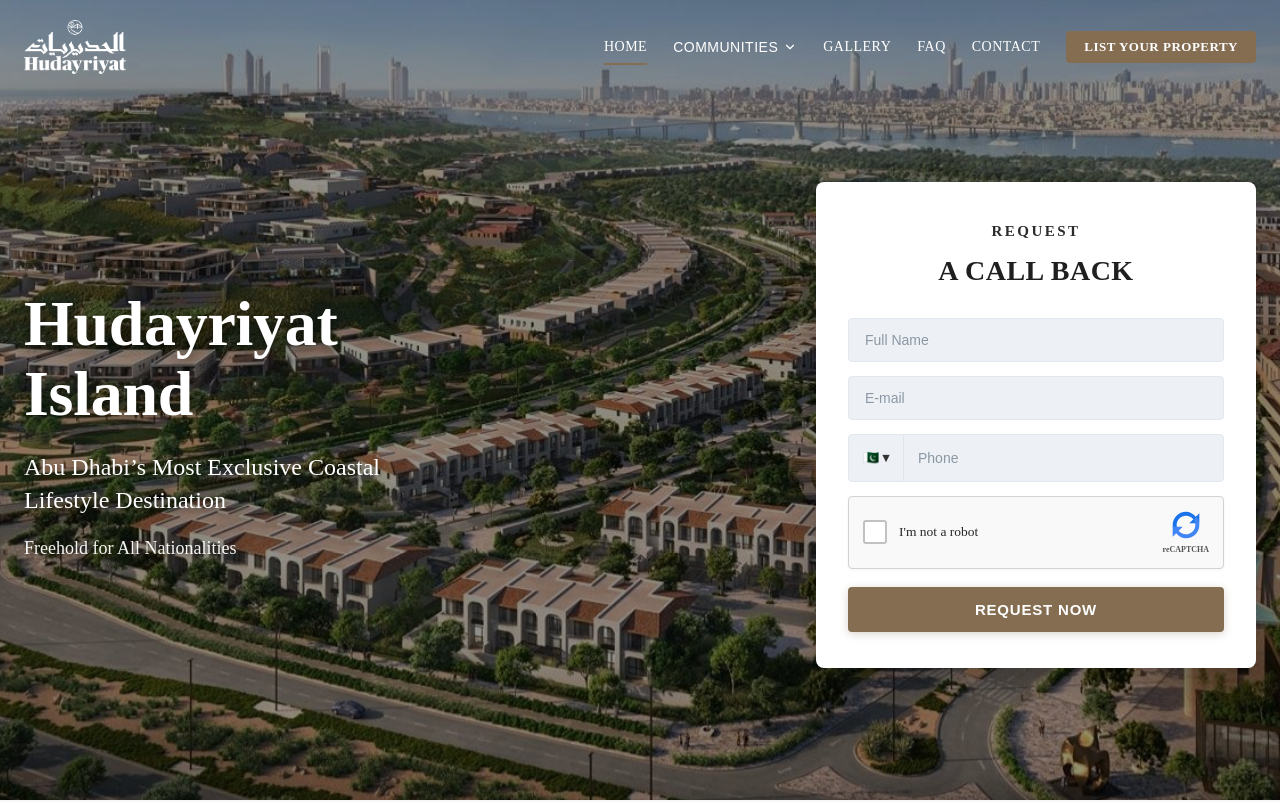
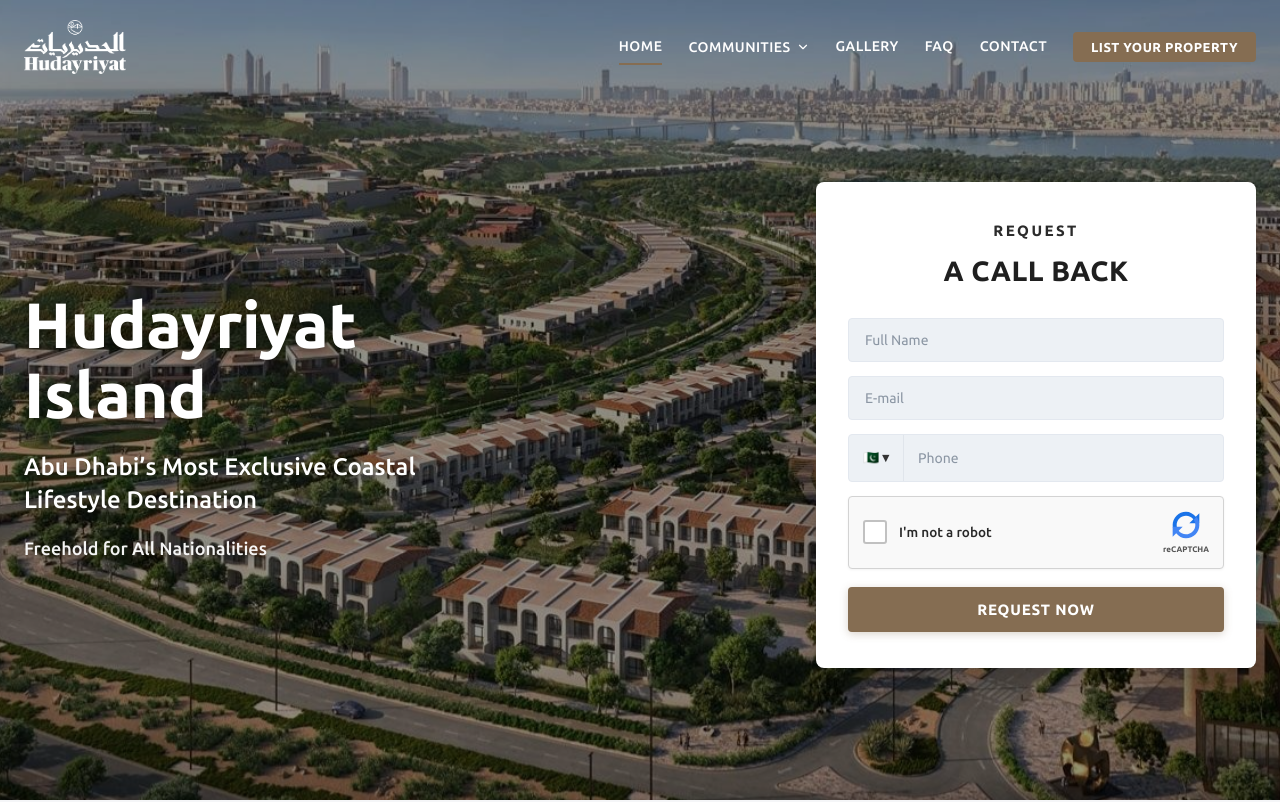
Before and after one commit to bisma794/hudayriyat-island, a Next.js app: page / in a window 1280 px wide. Shown: the top 802 px of the page. Built offline with nearby package versions, Linux system fonts and the light colour scheme.

Commit message:
Fix Ubuntu font loading globally with Google Fonts CDN and strict CSS font-family rules

```diff
--- a/src/app/globals.css
+++ b/src/app/globals.css
@@ -1,3 +1,5 @@
+@import url('https://fonts.googleapis.com/css2?family=Ubuntu:ital,wght@0,300;0,400;0,500;0,700;1,300;1,400;1,500;1,700&display=swap');
+
 :root {
   --font-color-default: #313131;
   --color-default: #313131;
@@ -8,17 +10,19 @@
   --color-muted: #777777;
   --color-light-bg: #f8f9fa;
   --color-border: #e9ecef;
-  --font-family: var(--font-ubuntu), 'Ubuntu', -apple-system, BlinkMacSystemFont, "Segoe UI", Roboto, sans-serif;
-  --font-heading: var(--font-ubuntu), 'Ubuntu', -apple-system, BlinkMacSystemFont, "Segoe UI", Roboto, sans-serif;
-  --font-jakarta: var(--font-ubuntu), 'Ubuntu', sans-serif;
-  --font-inter: var(--font-ubuntu), 'Ubuntu', sans-serif;
+  --font-ubuntu: 'Ubuntu', -apple-system, BlinkMacSystemFont, "Segoe UI", Roboto, sans-serif;
+  --font-family: 'Ubuntu', -apple-system, BlinkMacSystemFont, "Segoe UI", Roboto, sans-serif;
+  --font-heading: 'Ubuntu', -apple-system, BlinkMacSystemFont, "Segoe UI", Roboto, sans-serif;
+  --font-jakarta: 'Ubuntu', -apple-system, BlinkMacSystemFont, "Segoe UI", Roboto, sans-serif;
+  --font-inter: 'Ubuntu', -apple-system, BlinkMacSystemFont, "Segoe UI", Roboto, sans-serif;
   scroll-behavior: smooth;
 }
 
-* {
+*, *::before, *::after {
   box-sizing: border-box;
   margin: 0;
   padding: 0;
+  font-family: inherit;
 }
 
 html,
@@ -27,15 +31,15 @@
   overflow-x: hidden;
   color: var(--color-default);
   background-color: #ffffff;
-  font-family: var(--font-family);
-  font-size: 16.5px;
+  font-family: 'Ubuntu', var(--font-ubuntu), -apple-system, BlinkMacSystemFont, "Segoe UI", Roboto, sans-serif !important;
+  font-size: 16px;
   line-height: 1.65;
   -webkit-font-smoothing: antialiased;
 }
 
 /* Clear Headings Hierarchy & Size Differentiation */
 h1, h2, h3, h4, h5, h6 {
-  font-family: var(--font-heading);
+  font-family: 'Ubuntu', var(--font-heading), -apple-system, BlinkMacSystemFont, "Segoe UI", Roboto, sans-serif !important;
   color: #1a1a1a;
   letter-spacing: -0.3px;
 }
--- a/src/app/layout.tsx
+++ b/src/app/layout.tsx
@@ -227,19 +227,25 @@
   children: React.ReactNode;
 }) {
   return (
-    <html lang="en" suppressHydrationWarning>
+    <html lang="en" className={`${ubuntu.variable} ${ubuntu.className}`} suppressHydrationWarning>
       <head>
         <meta name="robots" content="noindex, nofollow" />
         <meta name="googlebot" content="noindex, nofollow" />
         <link rel="icon" type="image/png" href="/images/logo.png" />
         <link rel="shortcut icon" href="/images/logo.png" />
         <link rel="apple-touch-icon" href="/images/logo.png" />
+        <link rel="preconnect" href="https://fonts.googleapis.com" />
+        <link rel="preconnect" href="https://fonts.gstatic.com" crossOrigin="anonymous" />
+        <link
+          href="https://fonts.googleapis.com/css2?family=Ubuntu:ital,wght@0,300;0,400;0,500;0,700;1,300;1,400;1,500;1,700&display=swap"
+          rel="stylesheet"
+        />
         <script
           type="application/ld+json"
           dangerouslySetInnerHTML={{ __html: JSON.stringify(jsonLdData) }}
         />
       </head>
-      <body className={ubuntu.variable} suppressHydrationWarning>{children}</body>
+      <body className={`${ubuntu.variable} ${ubuntu.className}`} suppressHydrationWarning>{children}</body>
     </html>
   );
 }
```
